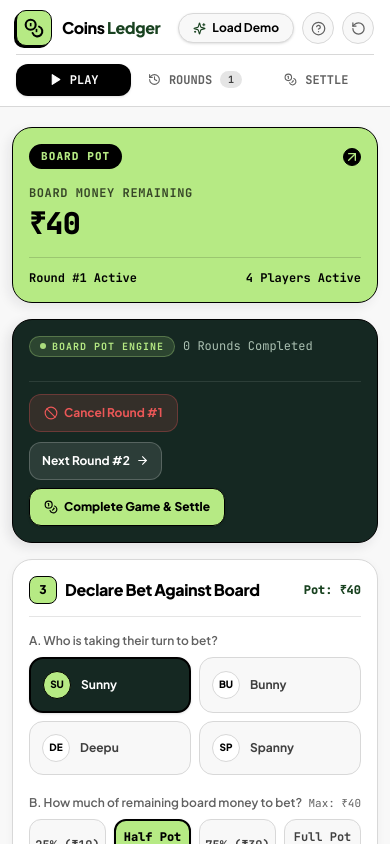
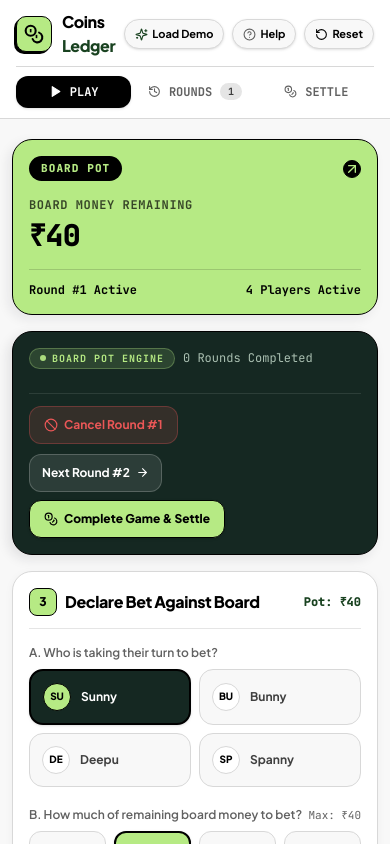
Before and after one commit to Nikhil-sai-nambula/coinledger, a React (Vite) app: page / in a window 390 px wide. Shown: the top 844 px of the page. Built offline with nearby package versions, Linux system fonts and the light colour scheme.

Commit message:
Clarity pass: labeled header actions, first-run guide, step C prompt

```diff
--- a/src/components/Header.tsx
+++ b/src/components/Header.tsx
@@ -74,7 +74,7 @@ export const Header: React.FC = () => {
               {/* Load Demo Button */}
               <button
                 onClick={loadDemoGame}
-                className="px-3.5 py-1.5 rounded-full text-xs font-bold bg-[#F8F8F8] hover:bg-black hover:text-white text-black border border-[#D8D8D8] hover:border-black transition-all flex items-center gap-1.5 cursor-pointer shadow-sm"
+                className="px-2.5 sm:px-3.5 py-1.5 rounded-full text-[11px] sm:text-xs font-bold bg-[#F8F8F8] hover:bg-black hover:text-white text-black border border-[#D8D8D8] hover:border-black transition-all flex items-center gap-1 sm:gap-1.5 cursor-pointer shadow-sm"
                 title="Load sample cards game with completed rounds"
               >
                 <Sparkles size={13} className="text-[#194220]" />
@@ -84,19 +84,21 @@ export const Header: React.FC = () => {
               {/* Help & Guide Button */}
               <button
                 onClick={() => setShowHelpModal(true)}
-                className="w-8 h-8 rounded-full bg-[#F8F8F8] border border-[#D8D8D8] text-[#616161] hover:text-black hover:border-black flex items-center justify-center transition-colors cursor-pointer"
+                className="px-2.5 sm:px-3.5 py-1.5 rounded-full text-[11px] sm:text-xs font-bold bg-[#F8F8F8] hover:bg-black hover:text-white text-black border border-[#D8D8D8] hover:border-black transition-all flex items-center gap-1 sm:gap-1.5 cursor-pointer shadow-sm"
                 title="How to play & accounting rules"
               >
-                <HelpCircle size={15} />
+                <HelpCircle size={13} className="text-[#616161]" />
+                <span>Help</span>
               </button>
 
               {/* Reset Game Button */}
               <button
                 onClick={() => setShowResetConfirm(true)}
-                className="w-8 h-8 rounded-full bg-[#F8F8F8] border border-[#D8D8D8] text-[#616161] hover:text-[#EB5757] hover:border-[#EB5757] flex items-center justify-center transition-colors cursor-pointer"
+                className="px-2.5 sm:px-3.5 py-1.5 rounded-full text-[11px] sm:text-xs font-bold bg-[#F8F8F8] hover:bg-[#EB5757] hover:text-white text-black border border-[#D8D8D8] hover:border-[#EB5757] transition-all flex items-center gap-1 sm:gap-1.5 cursor-pointer shadow-sm"
                 title="Reset game state"
               >
-                <RotateCcw size={15} />
+                <RotateCcw size={13} />
+                <span>Reset</span>
               </button>
             </div>
           </div>
@@ -222,6 +224,13 @@ export const Header: React.FC = () => {
             </div>
 
             <div className="space-y-3 text-xs text-[#404040] leading-relaxed">
+              <div className="p-3.5 rounded-[14px] bg-[#F3FBEA] border border-[#B6EA84] space-y-1">
+                <strong className="text-black block font-mono uppercase text-[11px]">Quick tour: the 3 tabs</strong>
+                <p className="text-[#616161]">• <strong className="text-black">PLAY DECK</strong>: record each bet as turns happen - pick the player, set the amount, then tap WON or LOST.</p>
+                <p className="text-[#616161]">• <strong className="text-black">ROUNDS TIMELINE</strong>: full history of every round, including cancelled ones.</p>
+                <p className="text-[#616161]">• <strong className="text-black">FINAL SETTLEMENT</strong>: end the game and see exactly who pays whom.</p>
+              </div>
+
               <div className="p-3.5 rounded-[14px] bg-[#F8F8F8] border border-[#D8D8D8] space-y-1">
                 <strong className="text-black block font-mono uppercase text-[11px]">1. Round Board Fee</strong>
                 <p className="text-[#616161]">Before cards are dealt, every active player contributes the agreed board fee (₹2, ₹5, ₹10, ₹50, etc.). The board pot begins with all fees combined.</p>
```
